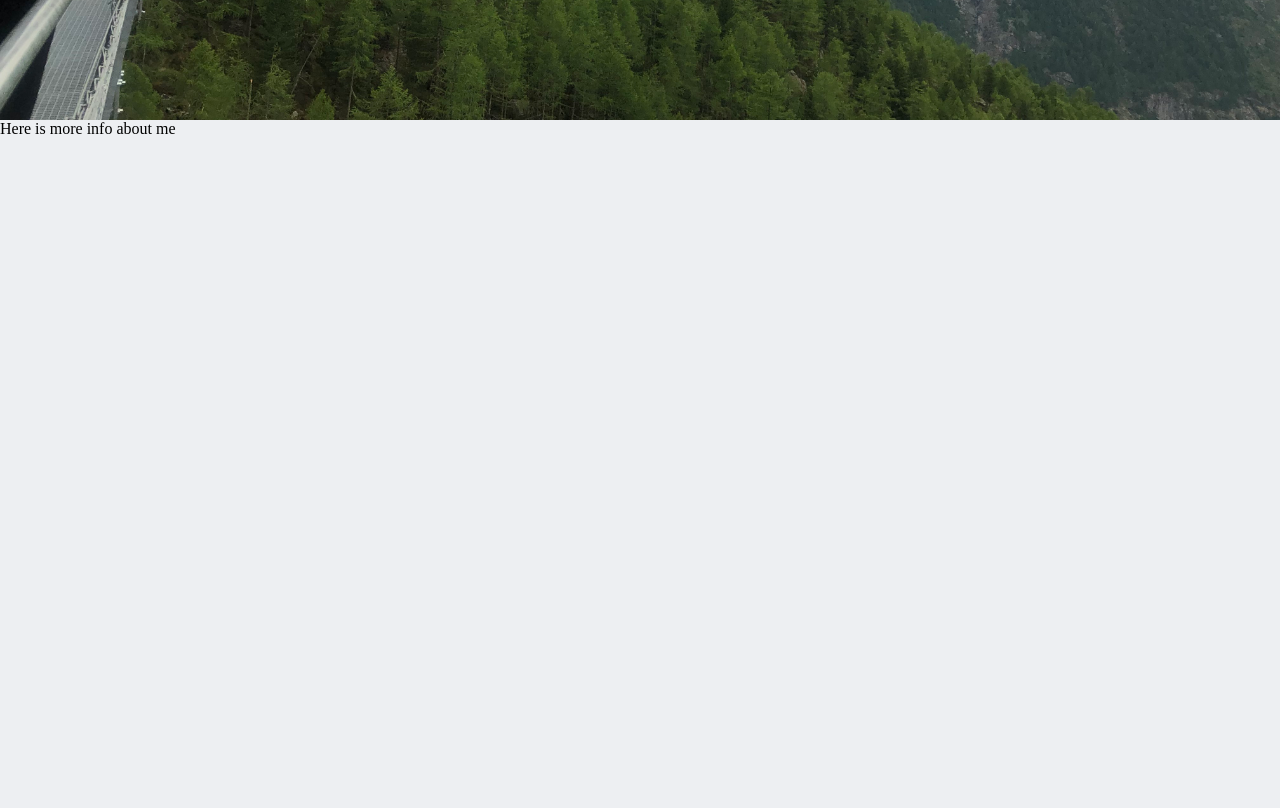
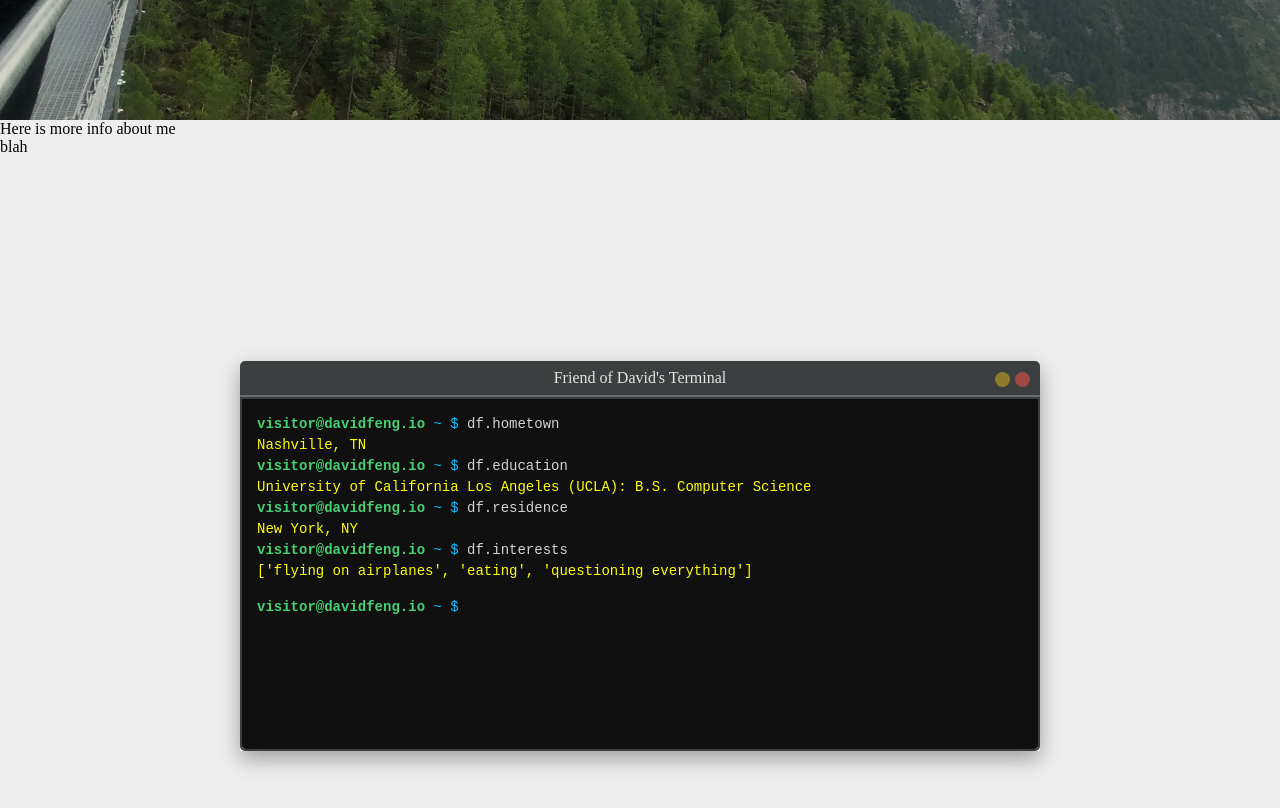
Before and after one commit to xingxu21/myWebsite, a Vue app: page / in a window 1280 px wide. Shown: the part 680-1488 px from the top of the page. Before the commit the page ends 1200 px from the top, so only its background shows below. Built offline with nearby package versions, Linux system fonts and the light colour scheme.

Commit message:
prior to sass loading

```diff
--- /dev/null
+++ b/src/components/FakeTerminal.vue
@@ -0,0 +1,269 @@
+<template>
+  <div>
+    <div class="terminal">
+  <!-- terminal window -->
+  <div class="terminal__window">
+    <div class="terminal__window-header">
+      Friend of David's Terminal
+      <div class="terminal__controls"></div>
+    </div>
+     <div class="terminal__window-body">
+        <!-- terminal screen -->
+        <div class="terminal__screen">
+
+          <!-- row -->
+
+          <!-- row -->
+
+          <!-- row -->
+
+
+          <div class="screen__row">
+            <span class="screen__success">
+              <b>visitor@davidfeng.io</b>
+            </span>
+            <span class="screen__primary">
+              ~
+            </span>
+            <span class="screen__primary">
+              $
+            </span>
+            <span class="screen__default">
+              df.hometown
+            </span>
+          </div><!--./ row -->
+          <!-- row -->
+          <div class="screen__row">
+            <span class="screen__warning">
+              Nashville, TN
+            </span>
+          </div><!--./ row -->
+ <div class="screen__row">
+            <span class="screen__success">
+              <b>visitor@davidfeng.io</b>
+            </span>
+            <span class="screen__primary">
+              ~
+            </span>
+            <span class="screen__primary">
+              $
+            </span>
+            <span class="screen__default">
+df.education
+   </span>
+          </div><!--./ row -->
+          <!-- row -->
+          <div class="screen__row">
+            <span class="screen__warning">
+              University of California Los Angeles (UCLA): B.S. Computer Science
+            </span>
+          </div><!--./ row -->
+
+
+
+
+          <div class="screen__row">
+            <span class="screen__success">
+              <b>visitor@davidfeng.io</b>
+            </span>
+            <span class="screen__primary">
+              ~
+            </span>
+            <span class="screen__primary">
+              $
+            </span>
+            <span class="screen__default">
+df.residence            </span>
+          </div><!--./ row -->
+          <!-- row -->
+          <div class="screen__row">
+            <span class="screen__warning">
+              New York, NY
+            </span>
+          </div><!--./ row -->
+
+
+           <div class="screen__row">
+            <span class="screen__success">
+              <b>visitor@davidfeng.io</b>
+            </span>
+            <span class="screen__primary">
+              ~
+            </span>
+            <span class="screen__primary">
+              $
+            </span>
+            <span class="screen__default">
+df.interests
+   </span>
+          </div><!--./ row -->
+          <!-- row -->
+          <div class="screen__row">
+            <span class="screen__warning">
+              ['flying on airplanes', 'eating', 'questioning everything']
+            </span>
+          </div><!--./ row -->
+
+          <!-- row -->
+          <div class="screen__row"></div><!--./ row -->
+          <!-- row -->
+          <div class="screen__row">
+            <span class="screen__success">
+              <b>visitor@davidfeng.io</b>
+            </span>
+            <span class="screen__primary">
+              ~
+            </span>
+            <span class="screen__primary">
+              $
+            </span>
+          </div><!--./ row -->
+        </div><!--./ terminal screen -->
+      </div>
+  </div><!--./ terminal window -->
+</div>
+  </div>
+</template>
+
+
+<script>
+export default {
+  name: 'FakeTerminal'
+}
+</script>
+
+<style lang='scss'>
+* {
+box-sizing: border-box;
+}
+body {
+background: #eee;
+padding: 0;
+margin: 0;
+}
+// terminal wrapper - used only for align terminal window
+.terminal {
+width: 100%;
+min-height: 100vh;
+padding: 30px;
+display: flex;
+flex-direction: column;
+align-items: center;
+justify-content: center;
+// terminal out*window
+&__window {
+  width: 100%;
+  max-width: 800px;
+  box-shadow: 0 8px 20px rgba(0, 0, 0, 0.34);
+
+}
+&__window-header {
+  text-align: center;
+  background: #3c3f40;
+  border-radius: 5px 5px 0 0;
+  color: #e4e4e4;
+  padding: 8px 50px;
+  position: relative;
+  border-bottom: 2px solid #676d6f;
+}
+&__controls {
+  position: absolute;
+  top: 50%;
+  right: 0;
+  padding: 0 10px;
+  transform: translateY(-50%);
+  &:before {
+    content: '';
+    display: inline-block;
+    width: 15px;
+    height: 15px;
+    border-radius: 50%;
+    background: #8c7c2b;
+    vertical-align: middle;
+  }
+  &:after {
+    content: '';
+    display: inline-block;
+    width: 15px;
+    height: 15px;
+    border-radius: 50%;
+    background: #a24646;
+    vertical-align: middle;
+    margin: 0 0 0 5px;
+  }
+}
+&__window-body {
+  border: 2px solid #3c3f40;
+  border-radius: 0 0 5px 5px;
+  max-height: 354px;
+  overflow-y: auto;
+}
+// terminal screen
+&__screen {
+  width: 100%;
+  min-height: 350px;
+  padding: 15px;
+  background: #101010;
+  border-radius: 0 0 3px 3px;
+  overflow-y: auto;
+  > span {
+    marign: 0 0 5px 0;
+  }
+}
+}
+
+// terminal screen styles
+
+.screen__row {
+display: block;
+line-height: 1.5;
+color: #d4d3d3;
+font-size: 14px;
+font-family: Monospace, Arial, sans-serif;
+min-height: 15px;
+&.tab {
+  padding-left: 30px;
+}
+&:last-of-type:after {
+  content: '|';
+  font-weight: bold;
+  animation: cursor 1.5s linear infinite;
+}
+}
+.screen {
+&__success {
+  color: #47cf73;
+}
+&__primary {
+  color: #0ebeff;
+}
+&__default {
+  color: #d4d3d3;
+}
+&__warning {
+  color: yellow;
+}
+&__danger {
+  color: #e85757;
+}
+&__dark {
+  color: #888;
+}
+}
+
+@keyframes cursor {
+0% {
+  opacity: 1;
+}
+25% {
+  opacity: 0;
+}
+75% {
+  opacity: 0;
+}
+100% {
+  opacity: 1;
+}
+}
+
+</style>
--- a/src/views/Splash.vue
+++ b/src/views/Splash.vue
@@ -4,6 +4,9 @@
     <head>
         <!-- <link rel="stylesheet" href="animate.min.css"> -->
         <link rel="stylesheet" href="https://cdnjs.cloudflare.com/ajax/libs/animate.css/3.7.2/animate.min.css">
+        <link href="https://fonts.googleapis.com/css2?family=Sintony&display=swap" rel="stylesheet">
+        <link href="https://fonts.googleapis.com/css?family=Pridi|Sintony&display=swap" rel="stylesheet">
+
     </head>
     <!-- <div id='name'>
         <h1 class="animated fadeInDown"> David Feng </h1>
@@ -12,22 +15,46 @@
       <div class='david-name'>
           > David Feng
       </div>
+      <div class='main-blurb'>
+        <div class='animated fadeInUp'>Fourth year Computer Science | UCLA</div>
+
+      </div>
     </div>
     <div class='info-container'>
         Here is more info about me
+        <div class='center-content'>
+          blah
+          <FakeTerminal />
+        </div>
     </div>
   </div>
 
 </div>
 </template>
+
+
 <script>
+import FakeTerminal from '../components/FakeTerminal.vue'
 
 export default {
-  name: 'Splash'
+  name: 'Splash',
+  components:  {FakeTerminal}
 }
 </script>
+
+
+
+
+
+
+
 <style scoped type="text/css">
-
+.main-blurb {
+  position: absolute;
+  left: 230px;
+  top: 290px;
+  font-family: 'Sintony', sans-serif;
+}
 .david-name {
   color: black;
   position: absolute;
@@ -35,12 +62,13 @@ export default {
   left: 220px;
   top: 190px;
   font-size: 4.5em;
+  font-family: 'Sintony', sans-serif;
 
   overflow: hidden; /* Ensures the content is not revealed until the animation */
   border-right: .2em solid black; /* The typwriter cursor */
   white-space: nowrap; /* Keeps the content on a single line */
   margin: 0 auto; /* schrolling effect */
-  letter-spacing: .06em; /* Adjust as needed */
+  letter-spacing: .04em; /* Adjust as needed */
   animation:
    typing 1s steps(30, end),
    blink-caret 1s step-end infinite;
```
Also changed, not shown: 1 other file (tests, documents, lock files or other folders).
